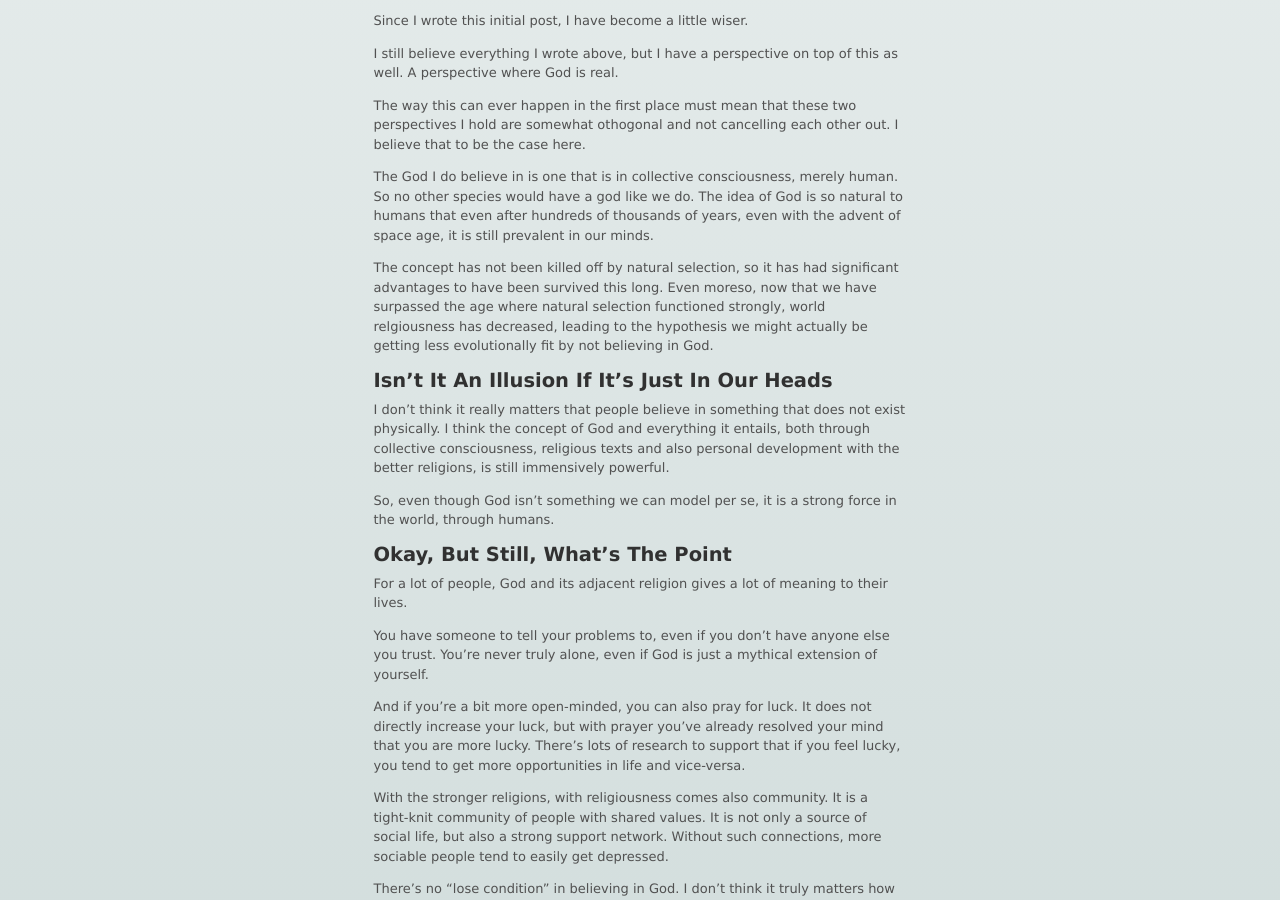
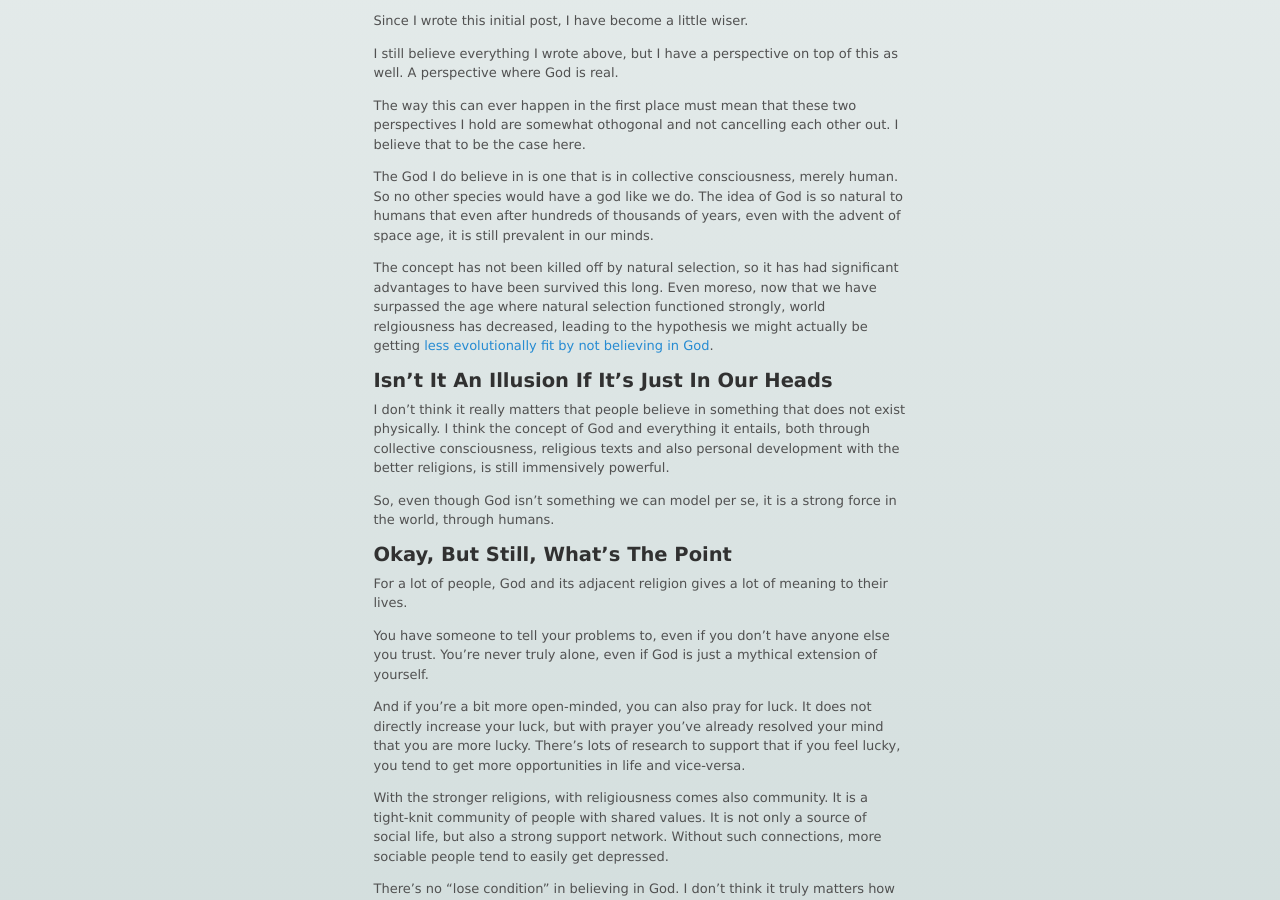
Before and after one commit to azatris/azatris.github.io, a Jekyll site: the page built from _posts/2016-03-14-god.md, in a window 1280 px wide and 900 px high, scrolled down 1703 px. Built offline with Jekyll 4.4.1, drawn with Linux system fonts in a browser that asks for light colours; comment, search, counter and statistics services are not loaded; some of the changed lines change nothing that is shown.

Commit message:
Add reference

```diff
--- a/_posts/2016-03-14-god.md
+++ b/_posts/2016-03-14-god.md
@@ -59,7 +59,7 @@ The way this can ever happen in the first place must mean that these two perspec
 
 The God I do believe in is one that is in collective consciousness, merely human. So no other species would have a god like we do. The idea of God is so natural to humans that even after hundreds of thousands of years, even with the advent of space age, it is still prevalent in our minds.
 
-The concept has not been killed off by natural selection, so it has had significant advantages to have been survived this long. Even moreso, now that we have surpassed the age where natural selection functioned strongly, world relgiousness has decreased, leading to the hypothesis we might actually be getting less evolutionally fit by not believing in God.
+The concept has not been killed off by natural selection, so it has had significant advantages to have been survived this long. Even moreso, now that we have surpassed the age where natural selection functioned strongly, world relgiousness has decreased, leading to the hypothesis we might actually be getting [less evolutionally fit by not believing in God](https://www.newsweek.com/atheism-intelligence-religion-evolution-instinct-natural-selection-610982).
 
 
 ## Isn't It An Illusion If It's Just In Our Heads
```
